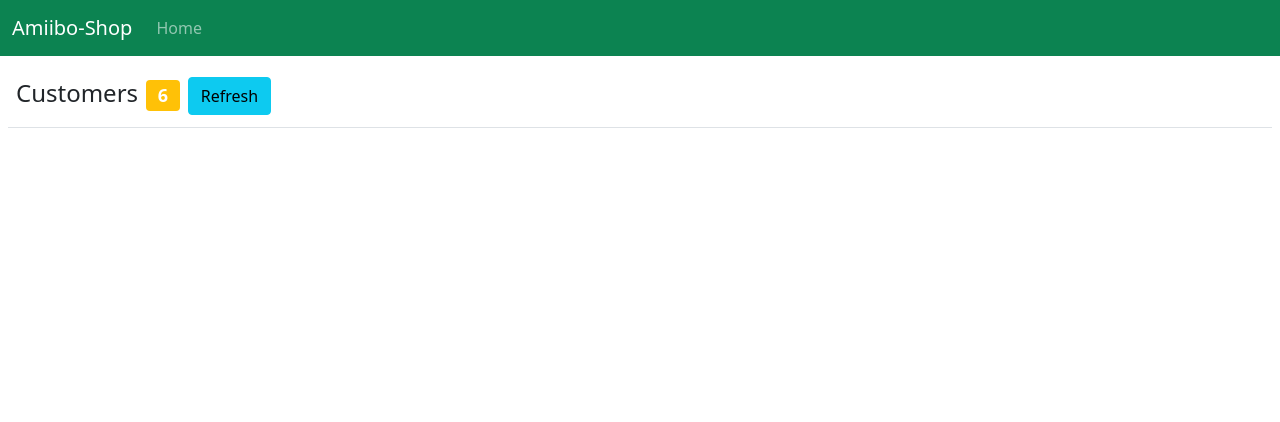
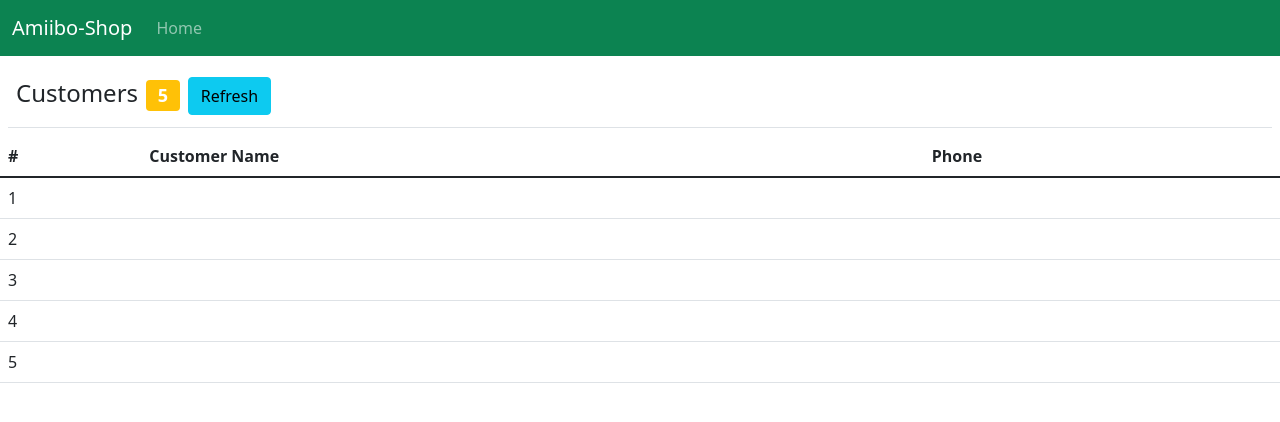
Before and after one commit to pablo-quezada/amiibo-app, a React (Create React App) app: page / in a window 1280 px wide. Shown: the top 422 px of the page. Built offline with nearby package versions, Linux system fonts and the light colour scheme.

Commit message:
Add customer to MainContent

```diff
--- a/src/MainContent.jsx
+++ b/src/MainContent.jsx
@@ -2,7 +2,16 @@ import React, {Component} from "react";
 
 export default class MainContent
 extends Component {
-    state = {pageTitle: "Customers", customersCount: 6};
+    state = {pageTitle: "Customers", customersCount: 5,
+    customers:[
+        {id: 1, name: "Mario", phone: "1234-56"},
+        {id: 2, name: "Zelda", phone: "99813-23"},
+        {id: 3, name: "Yoshi", phone: "718384"},
+        {id: 4, name: "Luigi", phone: "566200"},
+        {id: 5, name: "Donkey-kong", phone: "8918374"},
+    ],
+
+};
 
     render() {
         return ( <div>
@@ -16,13 +25,37 @@ extends Component {
                             Refresh
                         </button>
                     </h4>
+
+                    <table className="table">
+                        <thead>
+                            <tr>
+                            <th>#</th>
+                            <th>Customer Name</th>
+                            <th>Phone</th>
+                            </tr>
+                        </thead>
+                        <tbody>
+                            {this.state.customers.map((cust)=> {
+                                return(
+                                    <tr>
+                                        <td>{cust.id}</td>
+                                        <td></td>
+                                        <td></td>
+                                    </tr>
+                                );
+                            })}
+                        </tbody>
+                    </table>
                 </div>
                );
     }
 
 
 
-    onRefreshClick() {
-        console.log("Refresh clicked");
-    }
+    onRefreshClick = () => {
+        this.setState({
+            customersCount: 7,
+        });
+
+    };
 }
```
